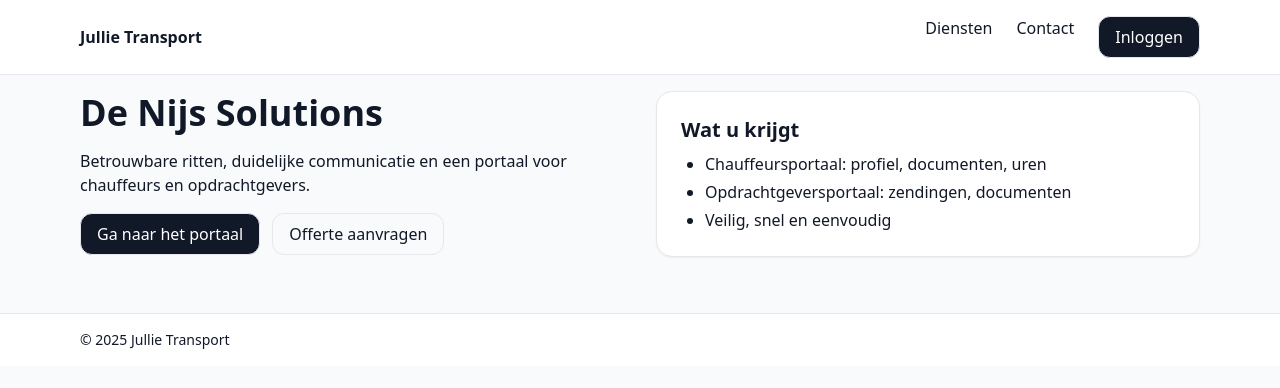
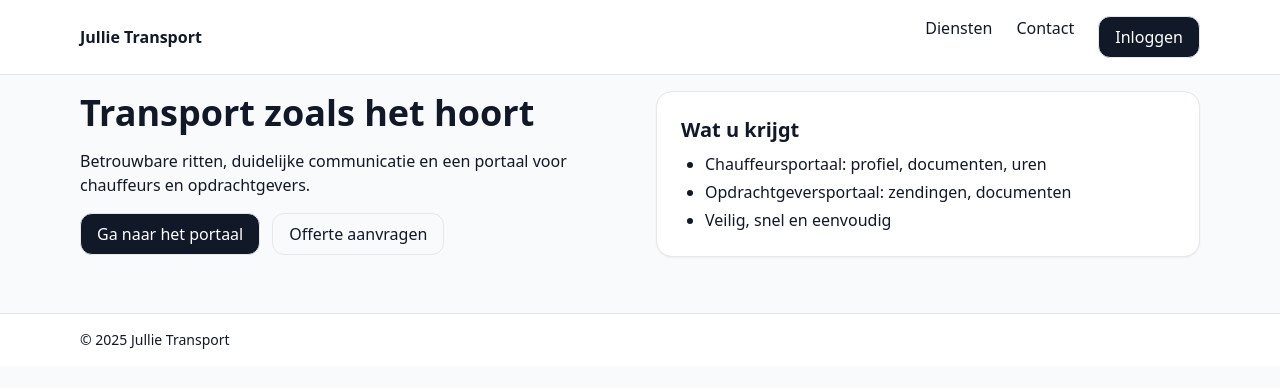
Before and after one commit to denijstransport/transport-portal, a Next.js app: page / in a window 1280 px wide. Shown: the top 388 px of the page. Built offline with nearby package versions, Linux system fonts and the light colour scheme.

Commit message:
Update page.tsx

```diff
--- a/app/page.tsx
+++ b/app/page.tsx
@@ -2,7 +2,7 @@
   return (
     <div className="grid md:grid-cols-2 gap-8 items-center">
       <div className="space-y-4">
-        <h1 className="text-4xl font-bold">De Nijs Solutions</h1>
+        <h1 className="text-4xl font-bold">Transport zoals het hoort</h1>
         <p>Betrouwbare ritten, duidelijke communicatie en een portaal voor chauffeurs en opdrachtgevers.</p>
         <div className="flex gap-3">
           <a className="inline-flex items-center gap-2 px-4 py-2 rounded-xl border border-gray-200 bg-gray-900 text-white" href="/login">Ga naar het portaal</a>
```
